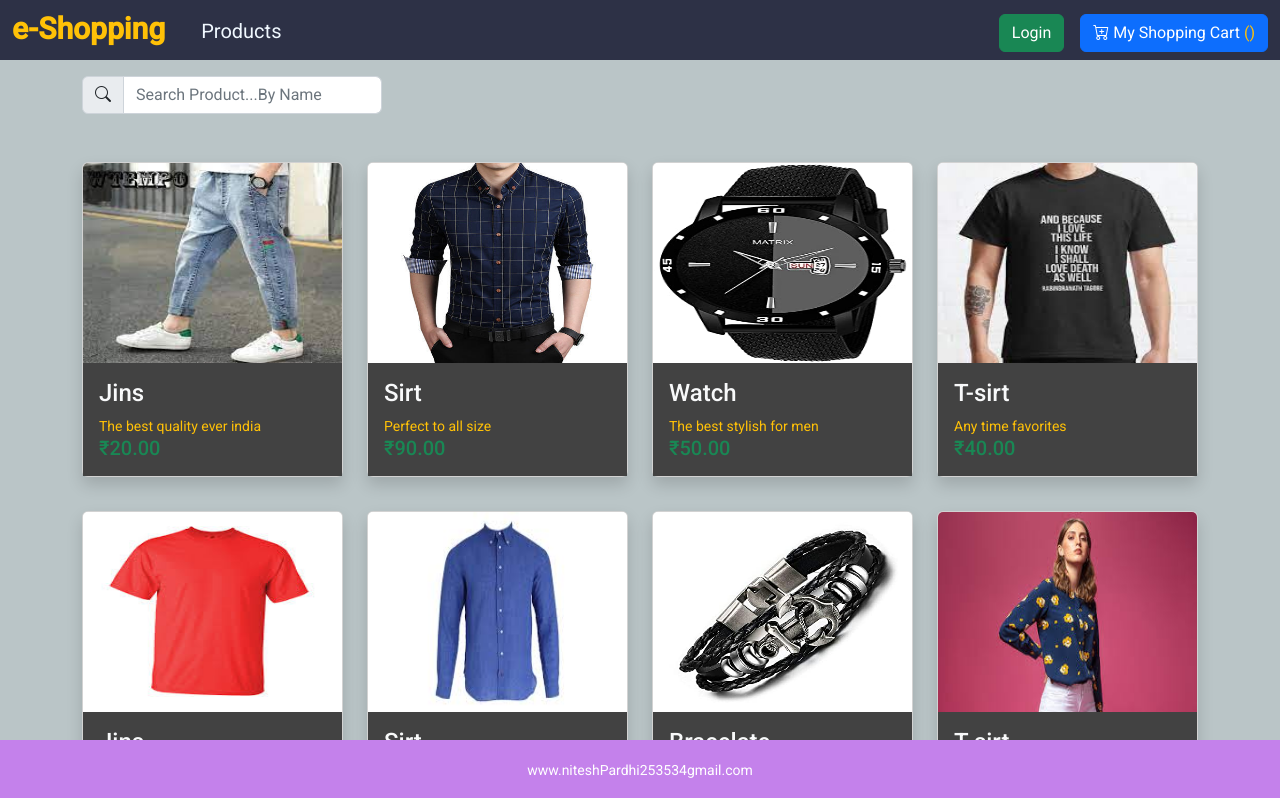
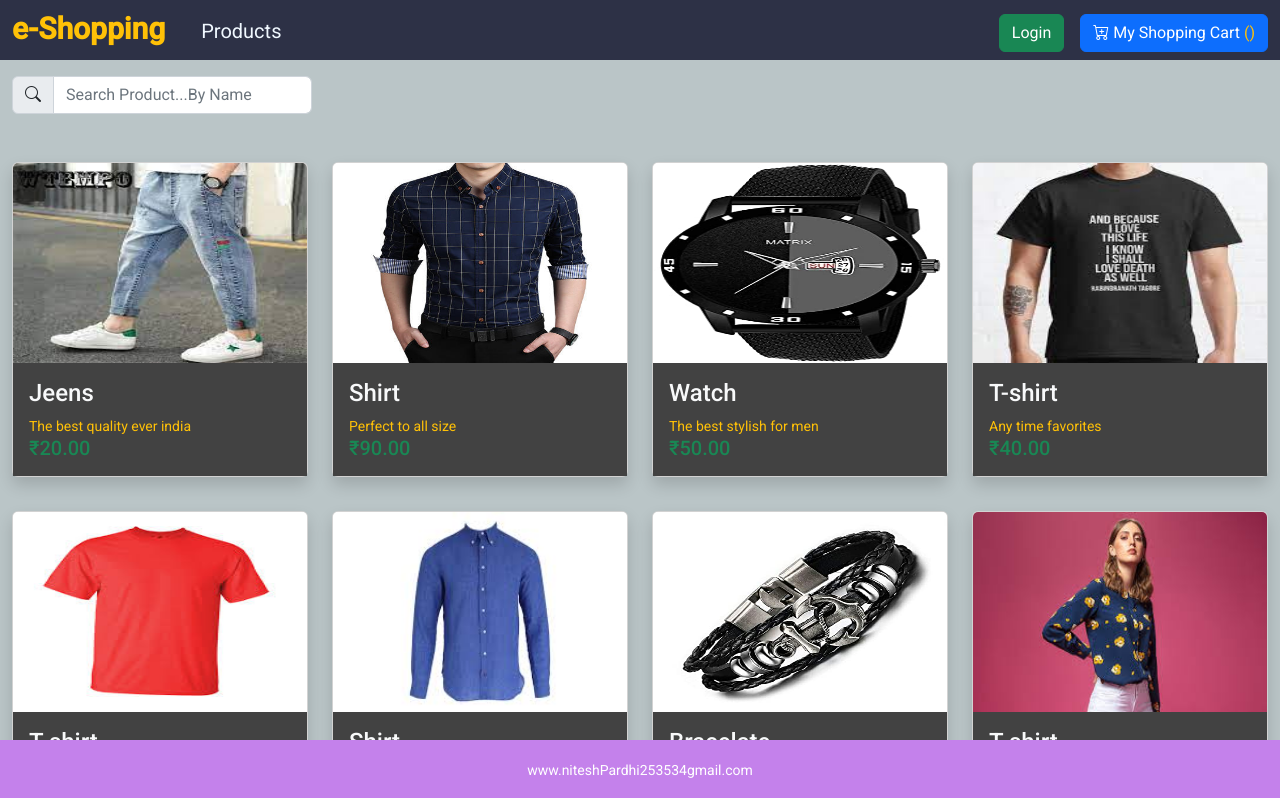
Before and after one commit to NiteshPardhi/eShopping-Cart, an Angular app: page /content in a window 1280 px wide. Shown: the top 798 px of the page. Built offline with nearby package versions, Linux system fonts and the light colour scheme.

Commit message:
css changes for container

```diff
--- a/src/app/content-details/content-details.component.css
+++ b/src/app/content-details/content-details.component.css
@@ -1,4 +1,4 @@
-.container{
+.container-fluid{
     padding-bottom: 150px;
 }
 input{
--- a/src/app/content-details/content-details.component.html
+++ b/src/app/content-details/content-details.component.html
@@ -1,4 +1,4 @@
-<div class="container mt-5">
+<div class="container-fluid mt-5">
     <div class="row mt-5" *ngFor="let product of selectedData">
         <nav aria-label="breadcrumb">
             <ol class="breadcrumb">
@@ -47,7 +47,7 @@
 </div>
 
 <!-- for Similar products -->
-<div class="container mt-4">
+<div class="container-fluid mt-4">
     <h2>Similar Products...</h2>
     <div class="row">
         <div class="col-md-3 mt-4" *ngFor="let product of productData">
--- a/src/app/content/content.component.css
+++ b/src/app/content/content.component.css
@@ -1,4 +1,4 @@
-.container{
+.container-fluid{
     padding-bottom: 150px;
 }
 .input-group{
--- a/src/app/content/content.component.html
+++ b/src/app/content/content.component.html
@@ -1,4 +1,4 @@
-<div class="container">
+<div class="container-fluid">
 
     <div class="input-group">
         <span class="input-group-text"><i class="bi bi-search"></i></span>
--- a/src/app/services/cart.service.ts
+++ b/src/app/services/cart.service.ts
@@ -10,14 +10,14 @@ export class CartService {
       id: 1,
       description: 'The best quality ever india',
       price: 20,
-      name: 'Jins',
+      name: 'Jeens',
       img: 'assets/jins.jpeg',
     },
     {
       id: 2,
       description: 'Perfect to all size',
       price: 90,
-      name: 'Sirt',
+      name: 'Shirt',
       img: 'assets/sirt.jpg',
     },
     {
@@ -31,21 +31,21 @@ export class CartService {
       id: 4,
       description: 'Any time favorites',
       price: 40,
-      name: 'T-sirt',
+      name: 'T-shirt',
       img: 'assets/tsrt.jpeg',
     },
     {
       id: 5,
       description: 'The best quality ever india',
       price: 20,
-      name: 'Jins',
+      name: 'T-shirt',
       img: 'assets/tsrt1.jpeg',
     },
     {
       id: 6,
       description: 'Perfect to all size',
       price: 90,
-      name: 'Sirt',
+      name: 'Shirt',
       img: 'assets/srt1.jpeg',
     },
     {
@@ -59,7 +59,7 @@ export class CartService {
       id: 8,
       description: 'Any time favorites',
       price: 40,
-      name: 'T-sirt',
+      name: 'T-shirt',
       img: 'assets/girls fashion.jpeg',
     },
     {
```
